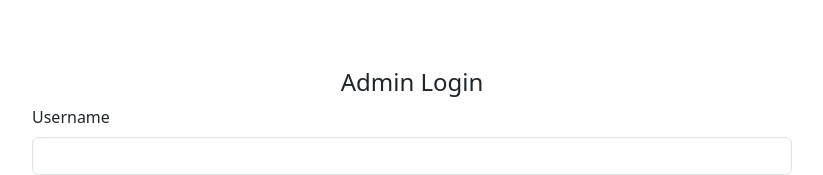
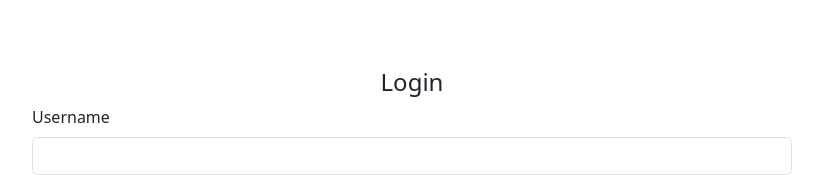
Before and after one commit to RamPrabath02/quizApp, a React (Vite) app in the folder frontend/: page /quiz/1 in a window 1280 px wide. Shown: the top 175 px of the page, without its empty margins (228-1051 px from the left). Built offline with nearby package versions, Linux system fonts and the light colour scheme.

Commit message:
frontend refactor

```diff
--- a/frontend/src/components2/Login.jsx
+++ b/frontend/src/components/Login.jsx
@@ -1,5 +1,5 @@
 // Login.jsx
-import React, { useState } from "react";
+import { useState } from "react";
 
 const Login = ({ onLogin }) => {
   const [username, setUsername] = useState("");
@@ -16,7 +16,7 @@ const Login = ({ onLogin }) => {
 
   return (
     <div className="container mt-5">
-      <h2 className="text-center">Admin Login</h2>
+      <h2 className="text-center">Login</h2>
       <form onSubmit={handleSubmit}>
         <div className="mb-3">
           <label className="form-label">Username</label>
--- a/frontend/src/main.jsx
+++ b/frontend/src/main.jsx
@@ -1,13 +1,11 @@
 import { StrictMode } from "react";
 import { createRoot } from "react-dom/client";
-// import App from "./App.jsx";
-import App2 from "./App2.jsx";
+import App from "./App.jsx";
 import "bootstrap/dist/css/bootstrap.min.css";
 import "./index.css";
-import Home from "./Home.jsx";
+
 createRoot(document.getElementById("root")).render(
   <StrictMode>
-    <App2 />
-    {/* <Home /> */}
+    <App />
   </StrictMode>
 );
```
Also changed, not shown: frontend/src/App.jsx (renamed from frontend/src/App2.jsx, +5 -5 lines), frontend/src/components/CreateQuiz.jsx (renamed from frontend/src/components2/CreateQuiz.jsx), frontend/src/components/QuizDetails.jsx (renamed from frontend/src/components2/QuizDetails.jsx), frontend/src/components/QuizList.jsx (renamed from frontend/src/components2/QuizList.jsx), frontend/src/components/QuizPage.jsx (renamed from frontend/src/components2/QuizPage.jsx).
